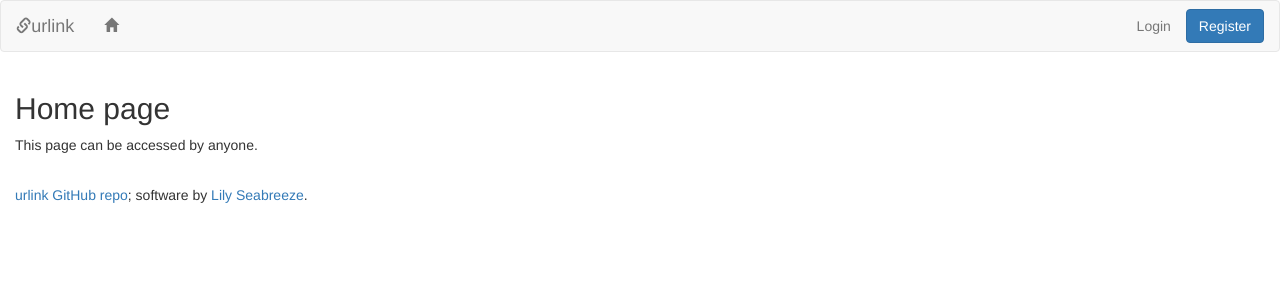
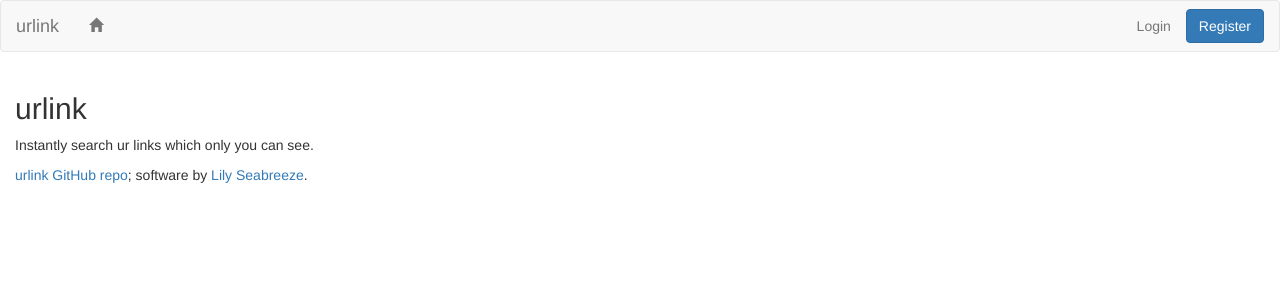
Before and after one commit to kawa-kokosowa/urlink, a Flask app: template templates/home.html in a window 1280 px wide. Shown: the top 300 px of the page. Run offline with Flask 2, Linux system fonts and the light colour scheme; the template is opened without the code that fills it, so the values that code supplies are empty; some libraries are stand-ins or nearby versions.

Commit message:
create chrome ext. separate home/ur links. tweaks

```diff
--- a/app.py
+++ b/app.py
@@ -70,31 +70,33 @@
 
 @app.route('/')
 def home_page():
-    """Rendered Jinja/HTML page for searching/filtering bookmarks.
-
-    Form on this page can use regular form submission, but
-    this page also includes jQuery used to live-search
-    with JSON, i.e., `/autocomplete` endpoint.
-
-    See Also:
-        autocomplete()
+    """Simple home/about page.
 
     """
 
+    return flask.render_template("home.html")
 
-    # only logged-in users have URLs to see and search!
-    if flask_login.current_user.is_authenticated:
-        # this form doesn't need validating
-        search_form = SearchForm(flask.request.form)
-        urls = models.Url.query.filter_by(
-            user=flask_login.current_user
-        ).all()
-    else:
-        urls = None
-        search_form = None
+
+@app.route('/urls')
+@flask_user.login_required
+def ur_links():
+    """Rendered Jinja/HTML page for live-searching bookmarks.
+
+    Form on this page can use normal form submission, however,
+    this page includes jQuery which implements the live-searching
+    feature, it updates the page with values from `/autocomplete`,
+    i.e., autocomplete().
+
+    """
+
+    # this form doesn't need validating
+    search_form = SearchForm(flask.request.form)
+    urls = models.Url.query.filter_by(
+        user=flask_login.current_user
+    ).all()
 
     return flask.render_template(
-        "home.html",
+        "ur_links.html",
         search_form=search_form,
         urls=urls
     )
--- /dev/null
+++ b/chrome_extension/popup.js
@@ -0,0 +1,4 @@
+chrome.tabs.getSelected(null, function(tab) {
+  d = document;
+  d.getElementById("url").value = tab.url;
+});
--- a/templates/home.html
+++ b/templates/home.html
@@ -1,66 +1,5 @@
 {% extends "layout.html" %}
 {% block body %}
-
-{% if current_user.is_authenticated %}
-    {% if urls %}
-          <form method="get" class="margin-bottom" action="/autocomplete">
-            <div class="input-group">
-              <input id="search" autofocus placeholder="search your links" class="form-control input-lg" type="text" name="term">
-              <span class="input-group-btn input-group-lg">
-                <button class="btn btn-default btn-lg" type="button"><span class="glyphicon glyphicon-search"></span></button>
-              </span>
-            </div>
-          </form>
-
-        <ul id="url-list" class="list-group">
-        {% for url in urls %}
-          <li class="list-group-item">
-            <a class="badge" href="/urls/{{ url.id }}">ID: {{ url.id }}</a>
-            <h3 class="list-group-item-heading">
-              <a href="{{ url.url }}">{{ url.url }}</a>
-            </h3>
-            <p>{{ url.description }}</p>
-          </li>
-        {% endfor %}
-        </ul>
-        <script>
-          $("#search").keyup(function(){
-            var suggestUri = '/autocomplete?term=' + encodeURIComponent($("#search").val());
-
-            $.getJSON(suggestUri, function (json) {
-              // first empty the url list
-              $("#url-list").empty();
-
-              // now we insert each url list item from
-              // the JSON results
-              $(json).each(function(index, item) {
-                // first we create an item, so we can later add its contents,
-                // finally appending to the list.
-                var newItem = $(document.createElement('li')).addClass("list-group-item");
-
-                // add permalink
-                newItem.append("<a class='badge' href='/urls/" + item.id + "'>ID: " + item.id + "</a>");
-
-                // the heading, which is also the actual URL/link
-                newItem.append("<h3 class='list-group-item-heading'><a href='" + item.url + "'>" + item.url + "</a></h3>");
-
-                // add description
-                newItem.append("<p>" + item.description + "</p>");
-
-                // ... finally add it to the url list
-                $("#url-list").append(newItem);
-              });
-            });
-
-          });
-        </script>
-    {% else %}
-        <h2>No URLs!</h2>
-        <p>You have no urls!</p>
-    {% endif %}
-{% else %}
-    <h2>Home page</h2>
-    <p>This page can be accessed by anyone.</p><br/>
-{% endif %}
-
+    <h2>urlink</h2>
+    <p>Instantly search ur links which only you can see.</p>
 {% endblock %}
--- a/templates/layout.html
+++ b/templates/layout.html
@@ -19,15 +19,20 @@
         <span class="icon-bar"></span>
         <span class="icon-bar"></span>
       </button>
-      <a class="navbar-brand" href="{{ url_for('home_page') }}"><span class="glyphicon glyphicon-link small" aria-hidden="true"></span>urlink</a>
+      <a class="navbar-brand" href="{{ url_for('home_page') }}">urlink</a>
     </div>
 
     <!-- Collect the nav links, forms, and other content for toggling -->
     <div class="navbar-collapse collapse" id="navbar-collapsible">
       <ul class="nav navbar-nav navbar-left">
         <li class="nav-item">
-          <a class="nav-link" href="{{ url_for('home_page') }}"><span class="glyphicon glyphicon-home"></span></a>
+          <a class="nav-link" href="{{ url_for('home_page') }}" title="Home"><span class="glyphicon glyphicon-home"></span></a>
         </li>
+        {% if current_user.is_authenticated %}
+        <li class="nav-item">
+          <a class="nav-link" href="{{ url_for('ur_links') }}" title="Ur links!"><span class="glyphicon glyphicon-link"></span></a>
+        </li>
+        {% endif %}
       </ul>
 
       <ul class="nav navbar-nav navbar-right">
```
Also changed, not shown: chrome_extension/popup.html (added, +15 -0 lines), templates/ur_links.html (added, +61 -0 lines), README.md, chrome_extension/manifest.json (added).
